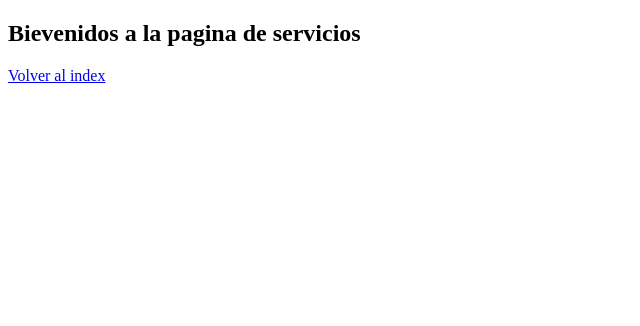
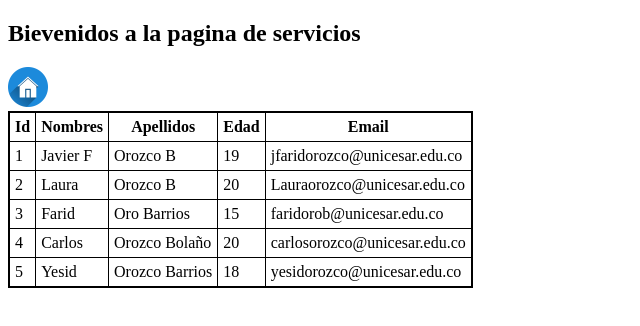
Before and after one commit to Javier25ob/MiPrimeraP-gina, a plain HTML site: page paginas/servicios.html in a window 1280 px wide. Shown: the whole page, without its empty margins (0-640 px from the left). Drawn offline with Linux system fonts and the light colour scheme.

Commit message:
Clase 25-08-2025

```diff
--- a/paginas/servicios.html
+++ b/paginas/servicios.html
@@ -4,11 +4,85 @@
 	<meta charset="UTF-8">
 	<meta name="viewport" content="width=device-width, initial-scale=1.0">
 	<title>Document</title>
+	<style>
+    table, th, td {
+      border: 1px solid black;
+      border-collapse: collapse; /* Para que los bordes no se dupliquen */
+      padding: 5px; /* Espacio dentro de las celdas */
+  </style>
 </head>
 <body>
 
 	<h2>Bievenidos a la pagina de servicios</h2>
-	<a href="../index.html">Volver al index</a>
+
+	<!--<a href="../index.html">Volver al index</a>-->
+
+	<a href="../index.html"> <img src="../img/boton_inicio.png" width="40px" alt="imagen botón inicio" title="Ir al index"> </a>
+
+
+
+
+	<!-- Tag / Etiquetas .. Tablas filascolumnas-->
+	<table style="border: 2px solid;">
+
+		<tr>
+
+			<th>Id</th>
+			<th>Nombres</th>
+			<th>Apellidos</th>
+			<th>Edad</th>
+			<th>Email</th>
+
+
+		</tr>
+
+		<tr>
+			<td>1</td>
+			<td>Javier F</td>
+			<td>Orozco B</td>
+			<td>19</td>
+			<td>jfaridorozco@unicesar.edu.co</td>
+
+		</tr>
+
+		<tr>
+			<td>2</td>
+			<td>Laura</td>
+			<td>Orozco B</td>
+			<td>20</td>
+			<td>Lauraorozco@unicesar.edu.co</td>
+
+		</tr>
+
+		<tr>
+			<td>3</td>
+			<td>Farid</td>
+			<td>Oro Barrios</td>
+			<td>15</td>
+			<td>faridorob@unicesar.edu.co</td>
+
+		</tr>
+
+		<tr>
+			<td>4</td>
+			<td>Carlos</td>
+			<td>Orozco Bolaño</td>
+			<td>20</td>
+			<td>carlosorozco@unicesar.edu.co</td>
+
+		</tr>
+
+		<tr>
+			<td>5</td>
+			<td>Yesid</td>
+			<td>Orozco Barrios</td>
+			<td>18</td>
+			<td>yesidorozco@unicesar.edu.co</td>
+
+		</tr>
+
+
+	</table>
 
 
 </body>
```
Also changed, not shown: index.html (+15 -3 lines), paginas/contactos.html (+22 -0 lines), img/boton_contacto.png (added), img/boton_inicio.png (added), img/boton_servicios.png (added).
